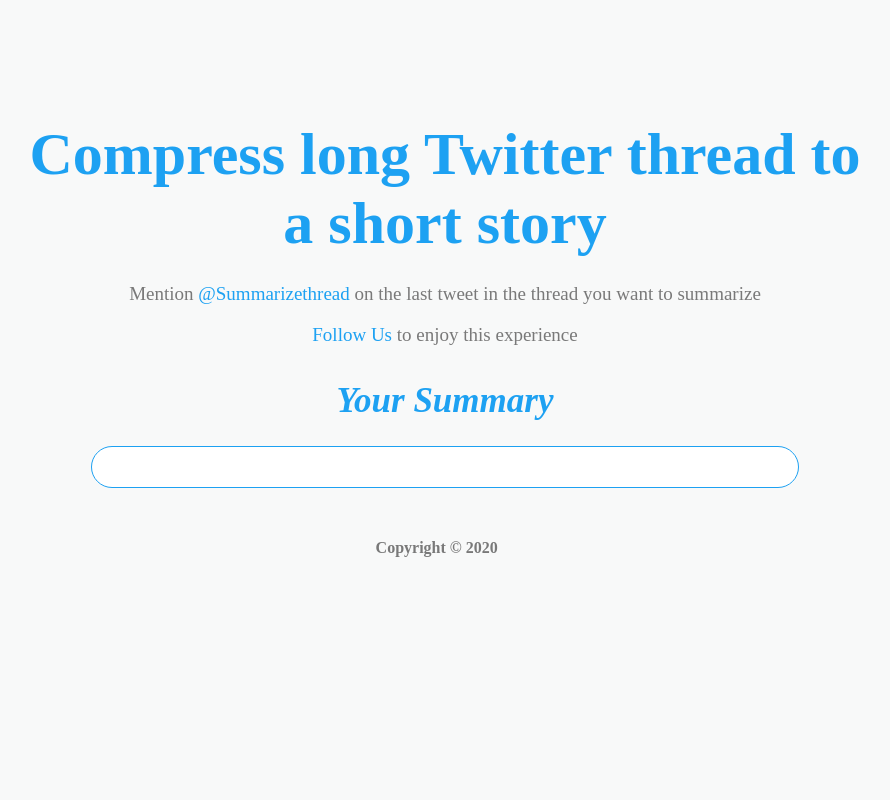
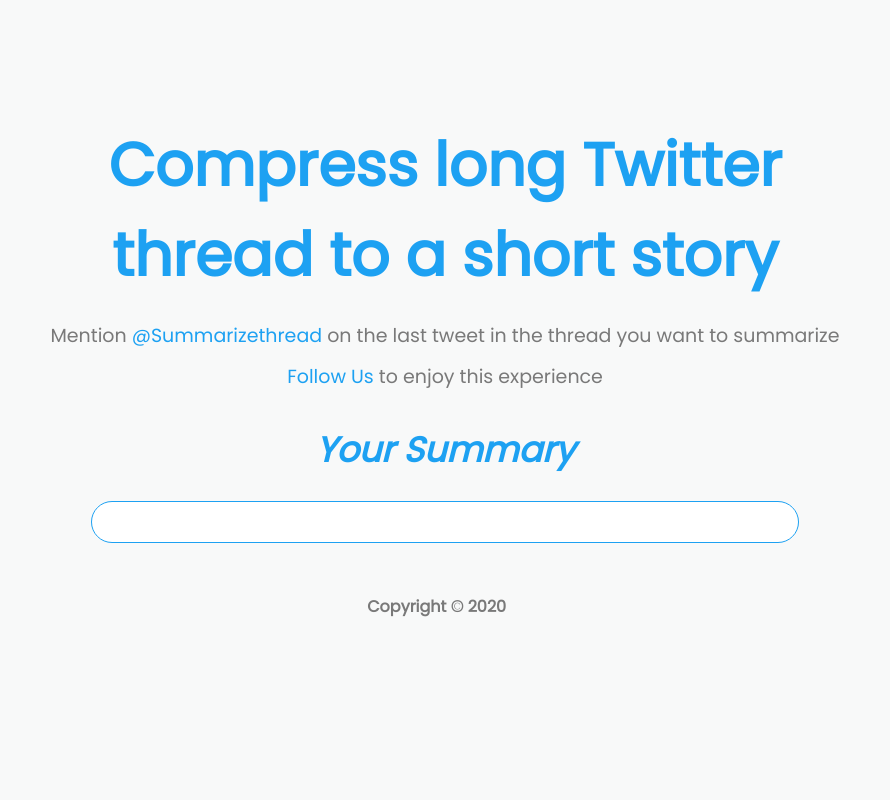
Before and after one commit to Emekaborisama/summarizerapi, a Flask app: template templates/index.html in a window 1280 px wide. Shown: the whole page, without its empty margins (195-1085 px from the left). Run offline with Flask 2, Linux system fonts and the light colour scheme; the template is opened without the code that fills it, so the values that code supplies are empty.

Commit message:
Update index.html

```diff
--- a/templates/index.html
+++ b/templates/index.html
@@ -8,15 +8,15 @@
         <meta charset="utf-8">
         <meta name="author" content="AnikeSadia">
         <meta name="viewport" content="width=device-width, initial-scale=1.0,maximum-scale=1,user-scalable=no">
+        <link rel="preconnect" href="https://fonts.gstatic.com">
+<link href="https://fonts.googleapis.com/css2?family=Poppins&display=swap" rel="stylesheet">
         <style>
-        *{
-                font-family: Poppins;
 
-            }
         body{
             background-color: #f8f9f9;
             height: 90vh;
             width: auto;
+            font-family: 'Poppins', sans-serif;
 
             }
         #content{
@@ -40,7 +40,7 @@
             margin-top: 10px;
             color: #1DA1F2;
             font-size: 60px;
-            font-family: Poppins;
+            font-weight: bold;
 
         }
         a{
@@ -53,7 +53,7 @@
             text-align: center;
             font-size: 19px;
             font-weight:300px;
-            font-family: Poppins;
+
 
         }
 
@@ -84,7 +84,7 @@
            font-size: 35px;
            margin-top: 5px;
            animation: text-bouncing 2s ease-in-out infinite;
-           font-family: Poppins;
+
        }
         #Summary_box{
             height: auto !important;
@@ -98,7 +98,7 @@
             margin-bottom: 30px;
             color:  #333131;
             background-color:white;
-            font-family: Poppins;
+
 
 
         }
```
